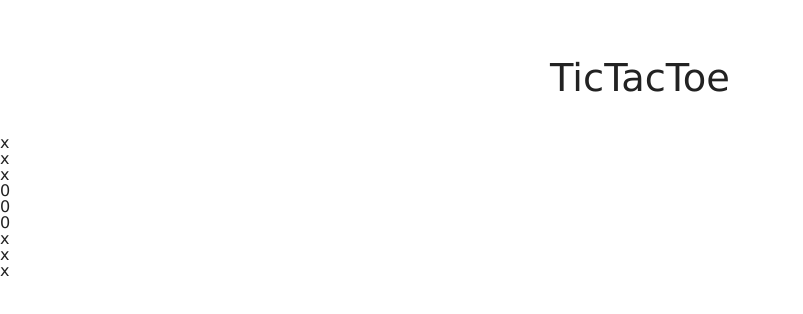
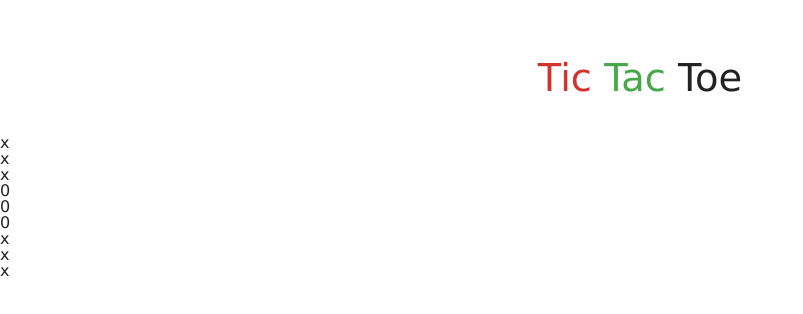
Before and after one commit to JulesWiz/ticTacToe, a plain HTML site: page app/index.html in a window 1280 px wide. Shown: the whole page, without its empty margins (0-803 px from the left). Drawn offline with Linux system fonts and the light colour scheme.

Commit message:
Adjusted header style

```diff
--- a/app/index.html
+++ b/app/index.html
@@ -3,15 +3,17 @@
   <head>
     <meta charset=utf-8>
     <title>
-      <span class="tic">Tic</span>
-      <span class="tac">Tac</span>
-      <span class="toc">Toe</span>
+      TicTacToe
     </title>
     <link rel="stylesheet" href="/css/application.css" media="all">
   </head>
   <body>
     <header role="banner">
-    <h1>TicTacToe</h1>
+    <h1>
+      <span class="tic">Tic</span>
+      <span class="tac">Tac</span>
+      <span class="toc">Toe</span>
+    </h1>
     </header>
     <main role="main">
       <section id="gameboard">
```
